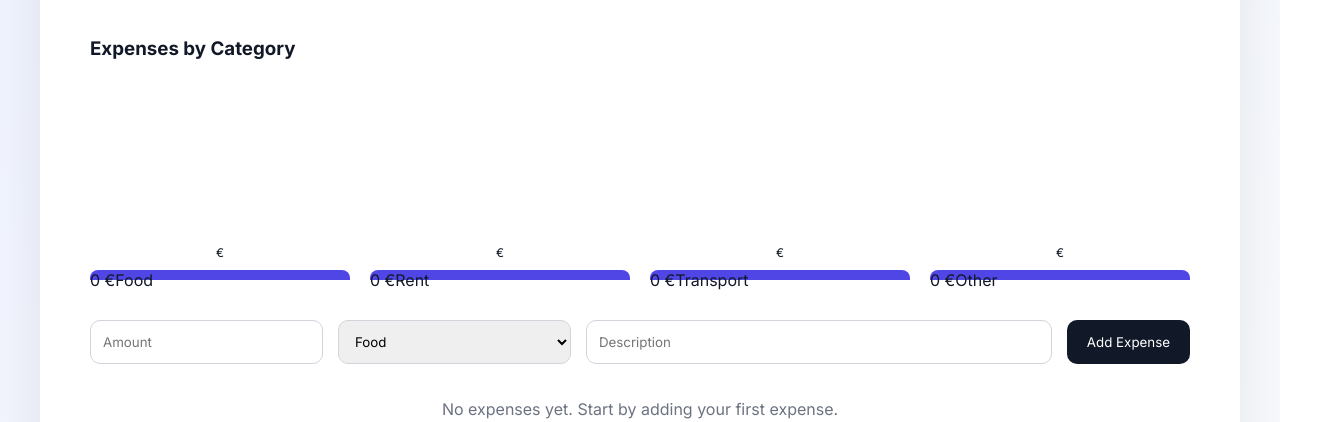
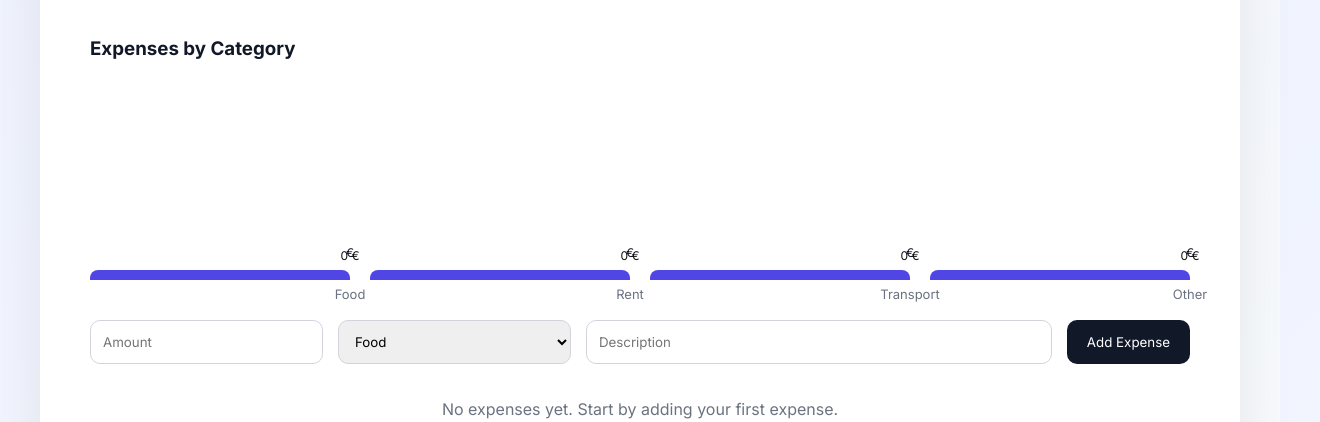
Before and after one commit to bagheriansoodeh-lab/personal-expense-tracker, a plain HTML site: page dashboard.html in a window 1280 px wide. Shown: the part 378-800 px from the top of the page, 1320 px wide, since content can reach past the window. Drawn offline with Linux system fonts and the light colour scheme.

Commit message:
Update style.css

```diff
--- a/style.css
+++ b/style.css
@@ -319,3 +319,35 @@ nav a: hover {
   font-size: 12px;
   color: #111827;
 }
+.chart {
+  display: flex;
+  align-items: flex-end;
+  gap: 20px;
+  height: 200px;
+  margin-bottom: 40px;
+}
+
+.bar {
+  flex: 1;
+  background: #4f46e5;
+  border-radius: 8px 8px 0 0;
+  position: relative;
+  text-align: center;
+  color: white;
+  font-size: 12px;
+}
+
+.bar span {
+  position: absolute;
+  top: -22px;
+  width: 100%;
+  color: #111;
+}
+
+.bar label {
+  position: absolute;
+  bottom: -22px;
+  width: 100%;
+  font-size: 13px;
+  color: #6b7280;
+}
```
